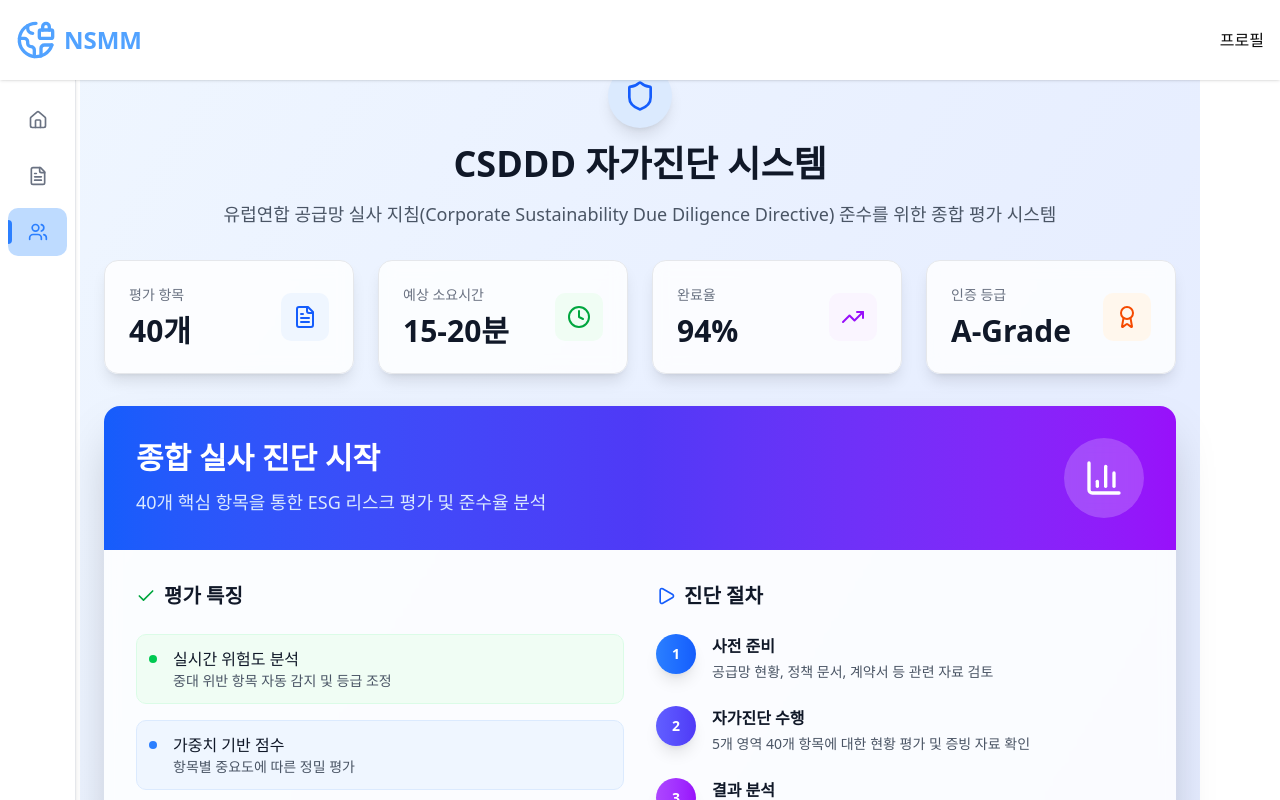
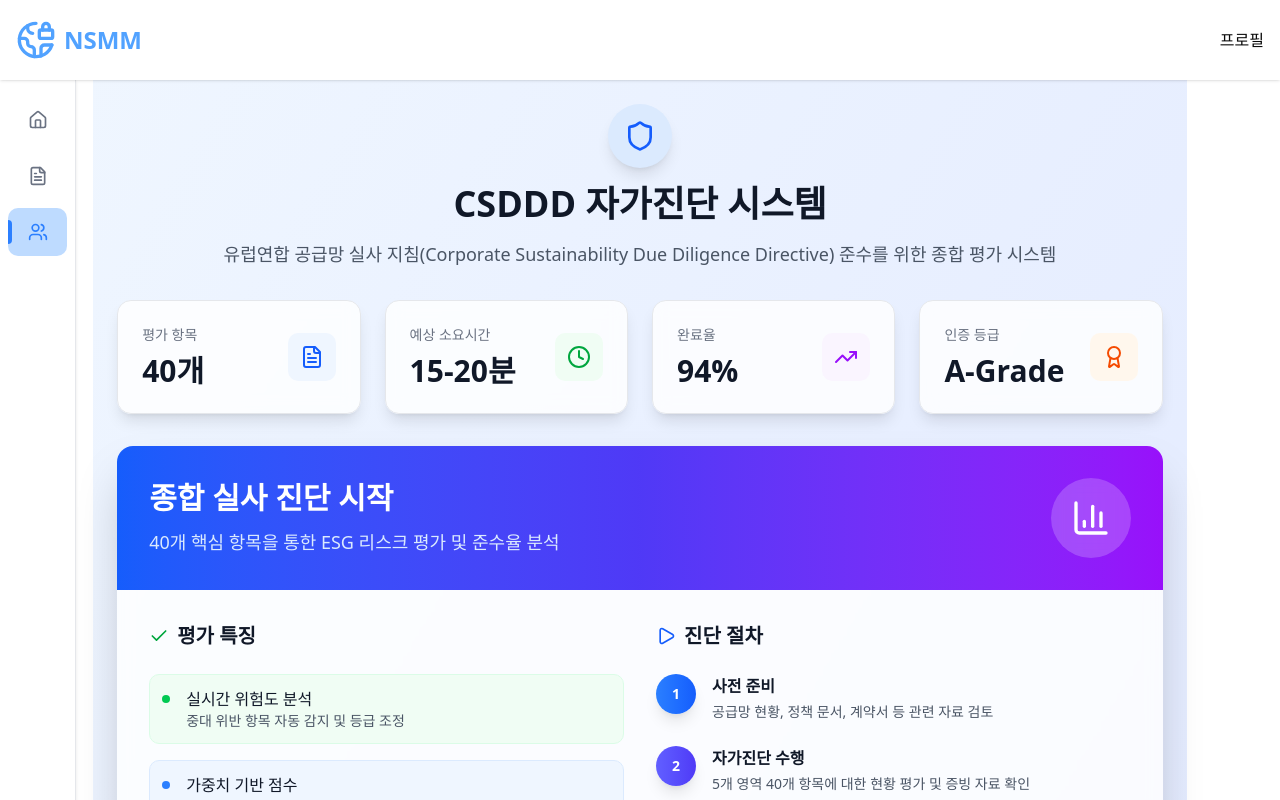
Before and after one commit to NSMM-v2/frontend, a Next.js app: page /CSDDD in a window 1280 px wide. Shown: the top 800 px of the page. Built offline with nearby package versions, Linux system fonts and the light colour scheme.

Commit message:
fix : 레이아웃 수정

```diff
--- a/src/app/(auth)/login/page.tsx
+++ b/src/app/(auth)/login/page.tsx
@@ -1,5 +1,5 @@
 import {Metadata} from 'next'
-import LogIn from './logIn'
+import LogIn from './login'
 
 export const metadata: Metadata = {
   title: '로그인',
--- a/src/app/(dashboard)/CSDDD/page.tsx
+++ b/src/app/(dashboard)/CSDDD/page.tsx
@@ -7,7 +7,7 @@ export const metadata = {
 
 export default function CSDDDPage() {
   return (
-    <div className="flex flex-col w-full max-w-6xl px-4 py-10 mx-auto">
+    <div className="flex items-center justify-center flex-1">
       <CSDDD />
     </div>
   )
--- a/src/app/(dashboard)/layout.tsx
+++ b/src/app/(dashboard)/layout.tsx
@@ -4,10 +4,10 @@ import SideBar from '@/components/layout/sideBar'
 // layout.tsx
 export default function Layout({children}: {children: React.ReactNode}) {
   return (
-    <div className="flex flex-col w-full min-h-screen">
+    <div className="flex flex-col items-center w-full min-h-screen">
       <NavigationBar />
       <SideBar />
-      <div className="flex flex-1">{children}</div>
+      <div className="flex flex-1 max-w-screen-xl mt-20">{children}</div>
     </div>
   )
 }
```
